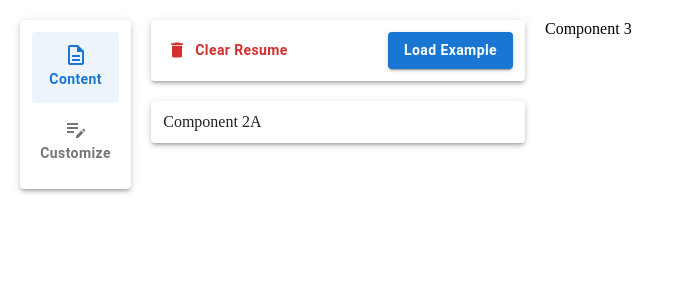
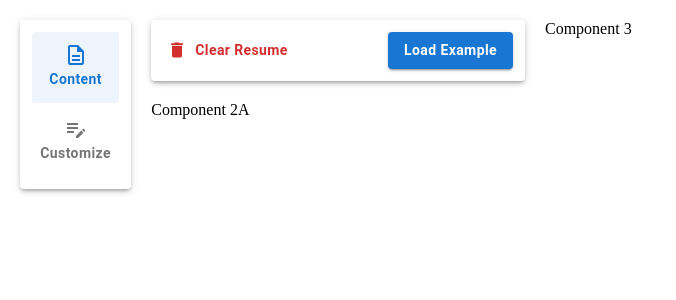
Before and after one commit to FelipePulcherio/cv-application, a React (Vite) app: page / in a window 1280 px wide. Shown: the top 300 px of the page, without its empty margins (0-676 px from the left). Built offline with nearby package versions, Linux system fonts and the light colour scheme.

Commit message:
Remove Paper wrapping

```diff
--- a/src/App.jsx
+++ b/src/App.jsx
@@ -32,10 +32,8 @@ export default function App() {
                 <BasicFill />
               </Paper>
 
-              <Paper elevation={3} sx={{p: 1.5}}>
-                <VerticalForm
-                  isActive={activeComponent}/>
-              </Paper>
+              <VerticalForm
+                isActive={activeComponent}/>
 
             </Grid>
           </Grid>
@@ -53,13 +51,10 @@ export default function App() {
   )
 }
 
-/* https://sharkri.github.io/cv-application/
-https://mui.com/material-ui/customization/theme-components/#theme-default-props
-https://mui.com/material-ui/react-toggle-button/
-https://mui.com/material-ui/api/toggle-button-group/
-https://mui.com/material-ui/customization/how-to-customize/
+/*
+https://sharkri.github.io/cv-application/
+https://mui.com/material-ui/react-button/
+https://mui.com/material-ui/react-stack/
+https://mui.com/material-ui/material-icons/
 https://mui.com/system/spacing/
-https://stackoverflow.com/questions/71146989/material-ui-toggle-button-color
-https://stackoverflow.com/questions/63974150/material-ui-toggle-button-cant-change-background-color-when-selected
-
  */
```
